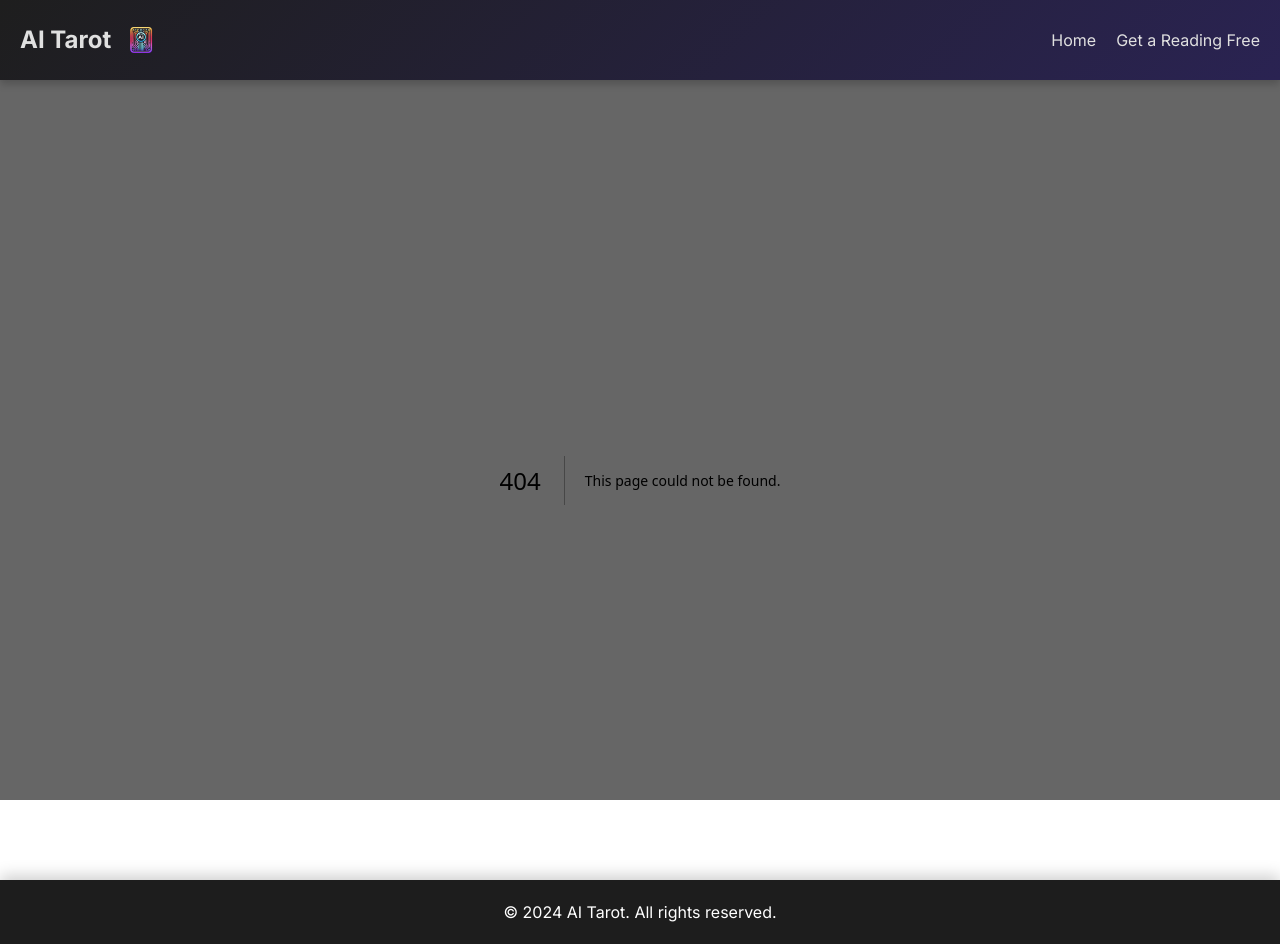
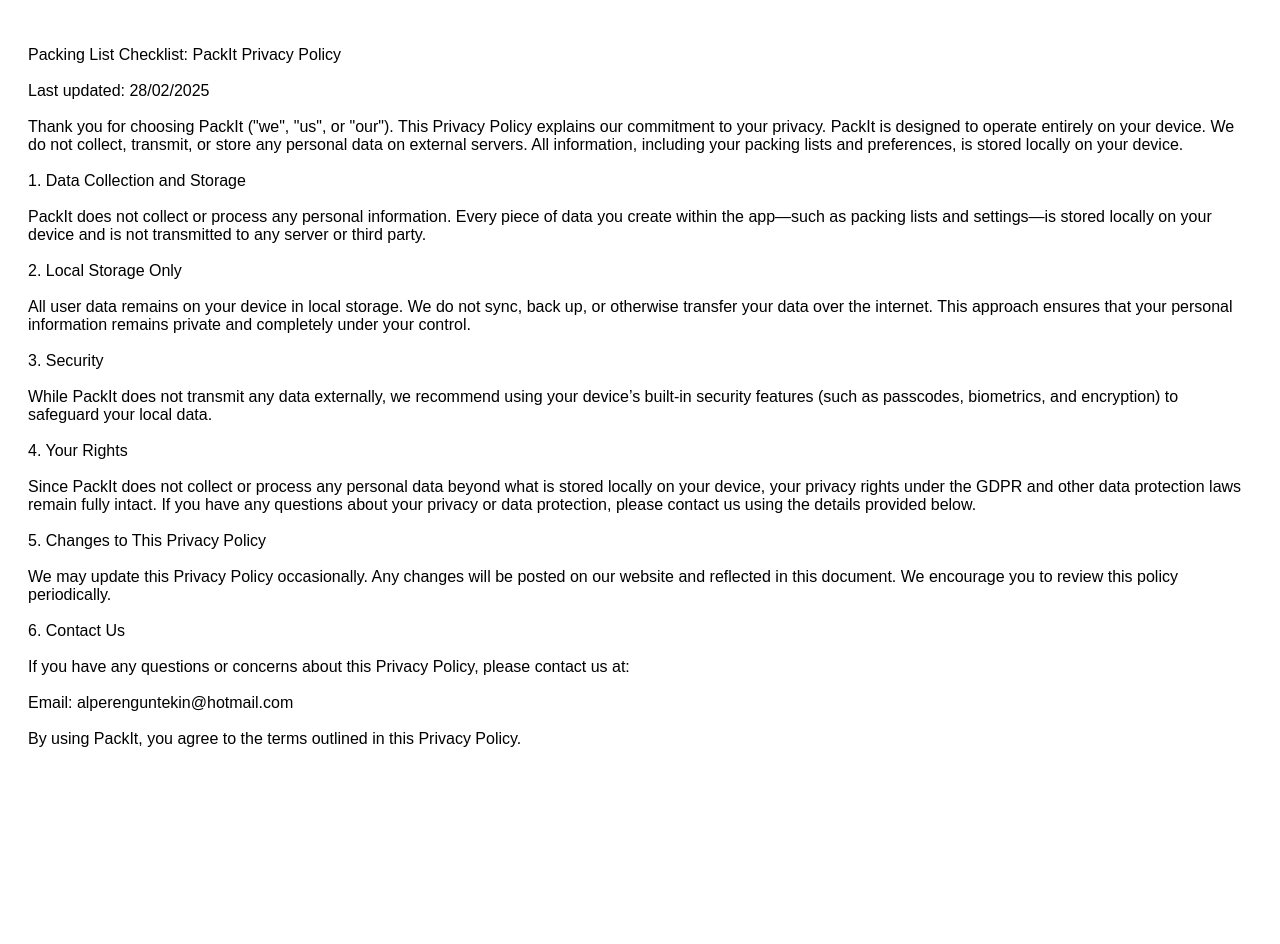
Before and after one commit to AlperenGuntekin/tarot-ai-next, a Next.js app: page /packit-privacy-policy in a window 1280 px wide. Before the commit this address had no page. After the commit the page ends 800 px from the top, so only its background shows below. Built offline with nearby package versions, Linux system fonts and the light colour scheme.

Commit message:
update/packing-privacy-policy

```diff
--- /dev/null
+++ b/pages/packit-privacy-policy.tsx
@@ -0,0 +1,54 @@
+// pages/packit-privacy-policy.tsx
+import React from 'react';
+
+const privacyPolicy = `
+Packing List Checklist: PackIt Privacy Policy
+
+Last updated: 28/02/2025
+
+Thank you for choosing PackIt ("we", "us", or "our"). This Privacy Policy explains our commitment to your privacy. PackIt is designed to operate entirely on your device. We do not collect, transmit, or store any personal data on external servers. All information, including your packing lists and preferences, is stored locally on your device.
+
+1. Data Collection and Storage
+
+PackIt does not collect or process any personal information. Every piece of data you create within the app—such as packing lists and settings—is stored locally on your device and is not transmitted to any server or third party.
+
+2. Local Storage Only
+
+All user data remains on your device in local storage. We do not sync, back up, or otherwise transfer your data over the internet. This approach ensures that your personal information remains private and completely under your control.
+
+3. Security
+
+While PackIt does not transmit any data externally, we recommend using your device’s built-in security features (such as passcodes, biometrics, and encryption) to safeguard your local data.
+
+4. Your Rights
+
+Since PackIt does not collect or process any personal data beyond what is stored locally on your device, your privacy rights under the GDPR and other data protection laws remain fully intact. If you have any questions about your privacy or data protection, please contact us using the details provided below.
+
+5. Changes to This Privacy Policy
+
+We may update this Privacy Policy occasionally. Any changes will be posted on our website and reflected in this document. We encourage you to review this policy periodically.
+
+6. Contact Us
+
+If you have any questions or concerns about this Privacy Policy, please contact us at:
+
+Email: alperenguntekin@hotmail.com
+
+By using PackIt, you agree to the terms outlined in this Privacy Policy.
+`;
+
+const PackItPrivacyPolicyPage: React.FC = () => {
+  return (
+    <div
+      style={{
+        padding: '20px',
+        fontFamily: 'Arial, sans-serif',
+        whiteSpace: 'pre-wrap',
+      }}
+    >
+      {privacyPolicy}
+    </div>
+  );
+};
+
+export default PackItPrivacyPolicyPage;
```
Also changed, not shown: package.json (+4 -4 lines), tsconfig.json (+12 -4 lines), 1 other file (tests, documents, lock files or other folders).
